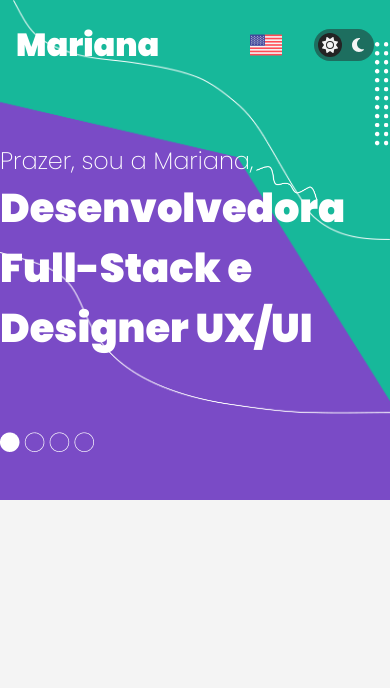
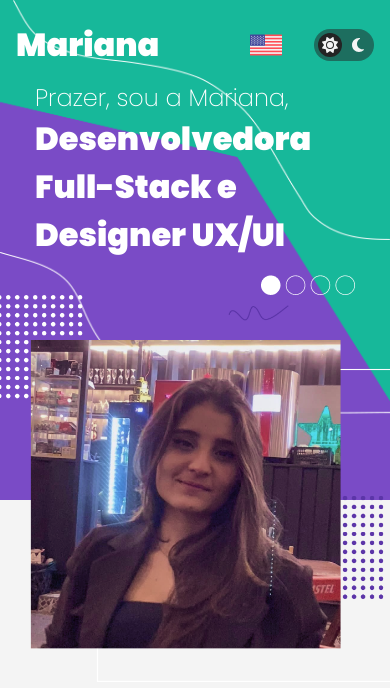
Before and after one commit to marialmeida1/web-portfolio-marialmeida1, a Next.js app: page / in a window 390 px wide. Shown: the top 688 px of the page. Built offline with nearby package versions, Linux system fonts and the light colour scheme.

Commit message:
feat: banner finalizado mobile e web

```diff
--- a/app/components/commons/Navbar.module.css
+++ b/app/components/commons/Navbar.module.css
@@ -4,7 +4,7 @@
     flex-direction: row;
     justify-content: space-between;
     position: relative;
-    z-index: 10 !important;
+    z-index: 50 !important;
 }
 
 .navbar__title {
--- a/app/components/home/Banner.module.css
+++ b/app/components/home/Banner.module.css
@@ -5,7 +5,8 @@
     position: fixed;
     top: 0;
     left: 0;
-    z-index: 1 !important;
+    z-index: 40 !important;
+    overflow: visible;
 }
 
 .banner__image {
@@ -25,6 +26,7 @@
     align-items: center;
     justify-content: space-evenly;
     text-align: start;
+    z-index: 45 !important;
 }
 
 .banner__overlay_text {
@@ -71,3 +73,44 @@
     bottom: 0;
     margin-bottom: 3rem;
 }
+
+@media (max-width: 960px) {
+    .banner__overlay {
+        flex-direction: column !important;
+        z-index: 10 !important;
+        height: 100%;
+    }
+
+    .banner__overlay_text {
+        margin-top: 5rem;
+        width: 20rem;
+    }
+
+    .banner__picture {
+        position: relative;
+        z-index: 47 !important;
+    }
+
+    .banner__circles {
+        margin-top: 1rem;
+        margin-bottom: 0rem;
+        display: flex;
+        justify-content: end;
+        align-items: end;
+        position: relative;
+    }
+
+    .banner__overlay_text {
+        align-items: end;
+    }
+
+    .banner__overlay_text p {
+        font-size: 1.5rem;
+        text-align: start;
+        width: 100%;
+    }
+
+    .banner__overlay_text h1 {
+        font-size: 2rem;
+    }
+}
```
